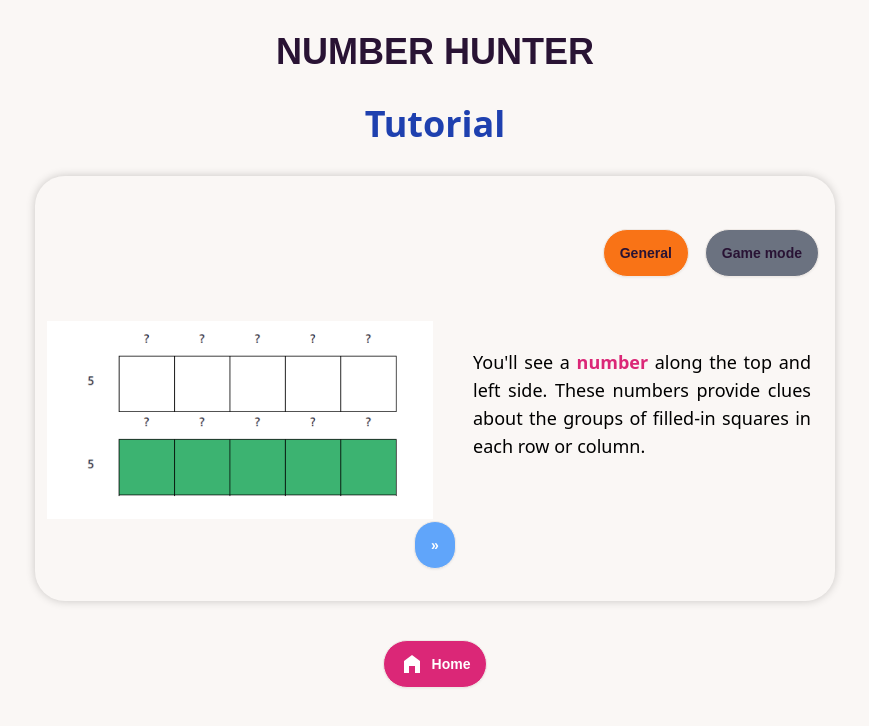
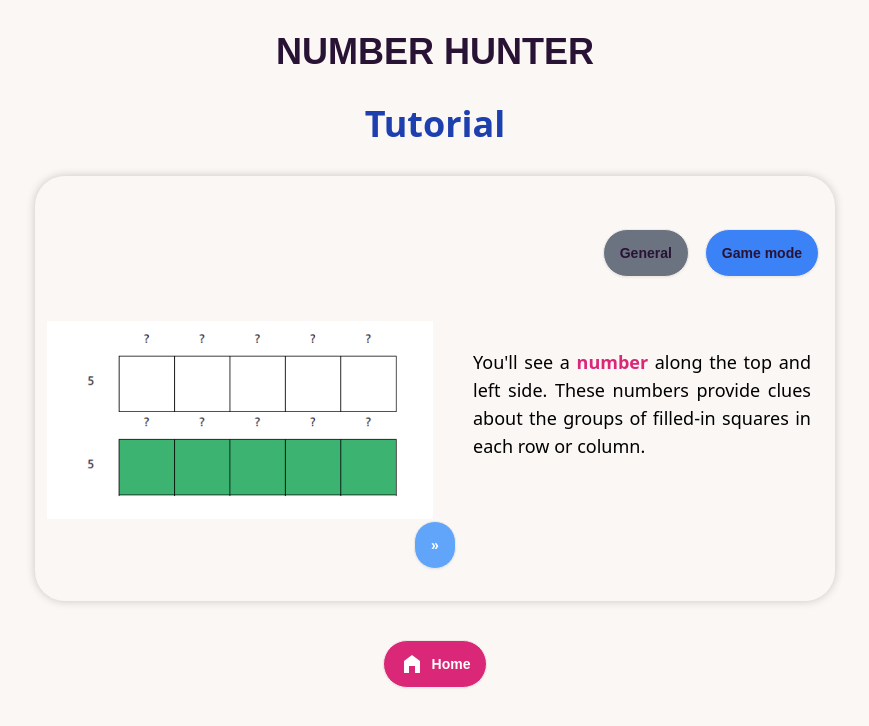
Before and after one commit to sMercyX/PROJECT1-SEC-1-NumberHunterX, a Vue app: page / in a window 1280 px wide. Both pictures are taken after a click on the button "Tutorial". Shown: the top 726 px of the page, without its empty margins (205-1074 px from the left). Built offline with nearby package versions, Linux system fonts and the light colour scheme.

Commit message:
Change idk

```diff
--- a/src/App.vue
+++ b/src/App.vue
@@ -9,7 +9,7 @@ let level = [...easyLevel]
 const start = ref(false)
 
 //hint
-const hintsLeft = ref(3)
+const hintsLeft = ref()
 let hintable = ref(false)
 
 //style
@@ -122,7 +122,11 @@ function beforePage() {
   tutorial.value--
 }
 function resetHint() {
-  hintsLeft.value = 300
+  if (mode === "easyMode") {
+    hintsLeft.value = 3
+  } else if (mode === "hardMode") {
+    hintsLeft.value = 5
+  }
 }
 function resetMiss() {
   missed.value = 0
@@ -178,6 +182,7 @@ function getSave() {
 }
 function homePage() {
   show.value = 0
+  tutorial.value = 0
 }
 function tutorialPage() {
   show.value = 1
@@ -434,8 +439,8 @@ const toggleTutorialMode = (mode) => {
                   class="btn mx-2"
                   @click="toggleTutorialMode('general')"
                   :class="{
-                    'bg-orange-500': tutorial < 5,
-                    'bg-gray-500': tutorial >= 5,
+                    'bg-orange-500': tutorial >= 5,
+                    'bg-gray-500': tutorial < 5,
                   }"
                 >
                   <p>General</p>
@@ -444,8 +449,8 @@ const toggleTutorialMode = (mode) => {
                   class="btn mx-2"
                   @click="toggleTutorialMode('gameMode')"
                   :class="{
-                    'bg-blue-500': tutorial >= 5,
-                    'bg-gray-500': tutorial < 5,
+                    'bg-blue-500': tutorial < 5,
+                    'bg-gray-500': tutorial >= 5,
                   }"
                 >
                   <p>Game mode</p>
@@ -542,7 +547,7 @@ const toggleTutorialMode = (mode) => {
                 <div v-show="tutorial == 4" class="md:flex flex-row">
                   <!--img-->
                   <div class="md:w-1/2 mb-4 md:mb-0 md:mr-4 mx-3">
-                    <img src="#" class="w-full h-auto" />
+                    <img src="./assets/t5.png" class="w-full h-auto" />
                   </div>
                   <!--text-->
                   <div
@@ -575,7 +580,7 @@ const toggleTutorialMode = (mode) => {
                         <li>The grid size is 5x5</li>
                         <li>You have access to 3 hints per level.</li>
                         <li>
-                          You're allowed up to 5 mistakes. If you make 5
+                          You're allowed up to 4 mistakes. If you make 5
                           incorrect moves, the game will reset, and you'll need
                           to start over.
                         </li>
@@ -602,7 +607,7 @@ const toggleTutorialMode = (mode) => {
                         <li>The grid size is 7x7</li>
                         <li>You have access to 5 hints per level.</li>
                         <li>
-                          You're allowed up to 10 mistakes. If you make 5
+                          You're allowed up to 9 mistakes. If you make 10
                           incorrect moves, the game will reset, and you'll need
                           to start over.
                         </li>
```
